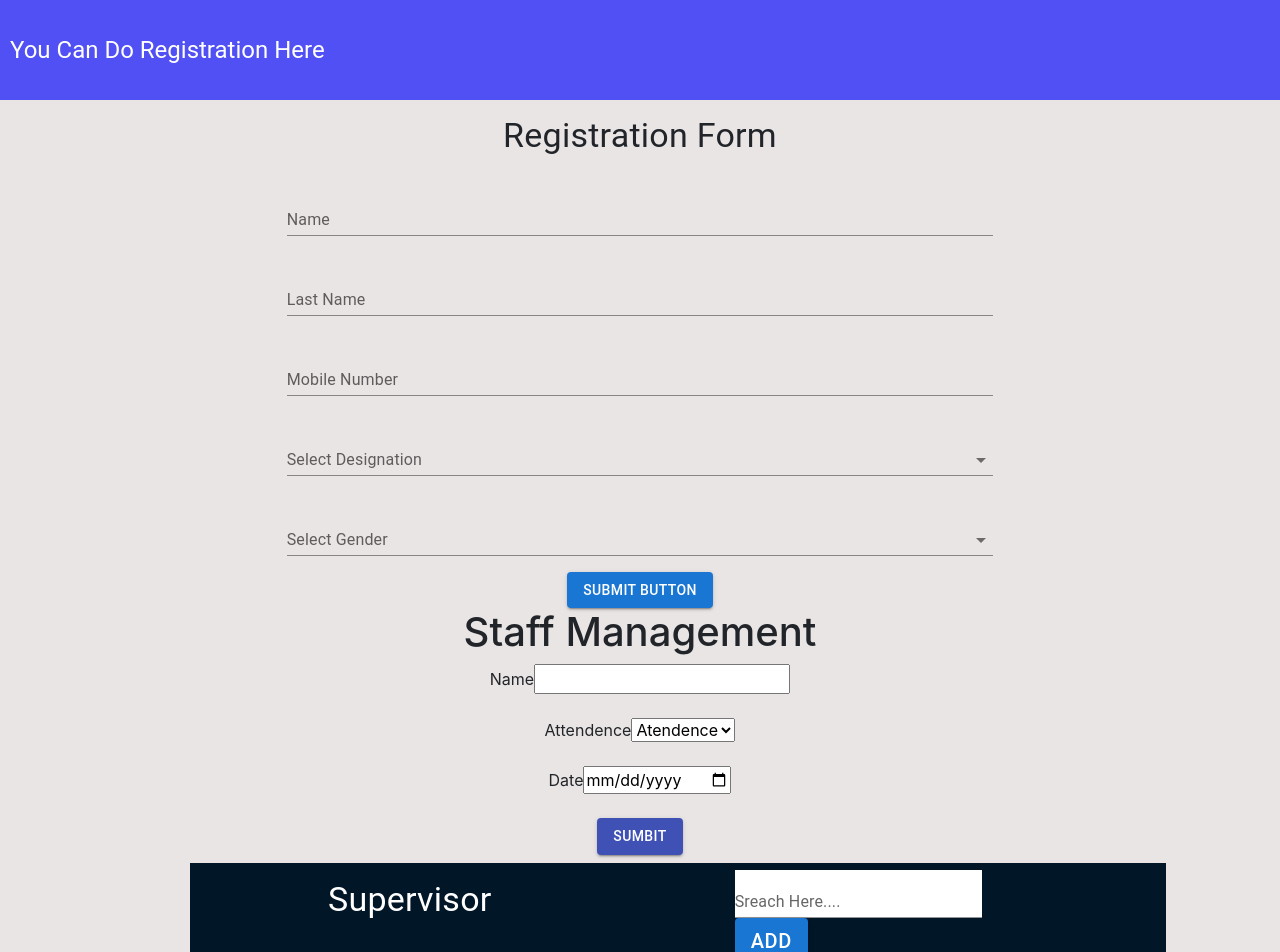
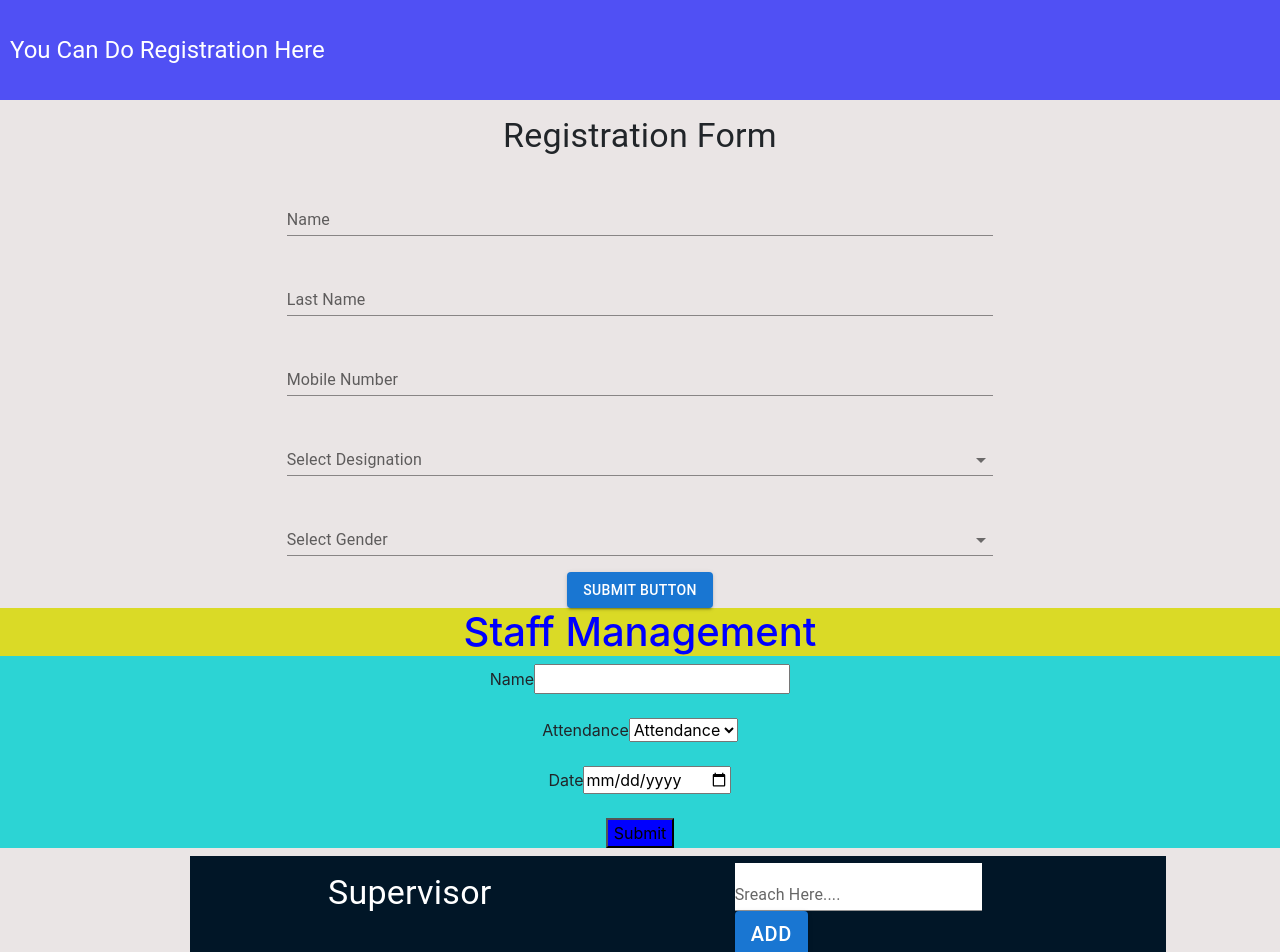
Before and after one commit to sukanyamohanty143/Digital-Staff-Management-System., a React (Create React App) app: page /registration in a window 1280 px wide. Shown: the top 952 px of the page. Built offline with nearby package versions, Linux system fonts and the light colour scheme.

Commit message:
to store the data of staff management

```diff
--- /dev/null
+++ b/src/Components/Pages/Staff.css
@@ -0,0 +1,23 @@
+
+.h1{
+    color: blue;
+    background-color: rgb(218, 218, 38);
+}
+.staff{
+    background-color:rgb(44, 212, 212);
+}
+.form{
+    background-color: aquamarine;
+}
+.l1{
+    background-color: rgb(44, 212, 212);
+}
+.l2{
+    background-color: rgb(44, 212, 212);
+}
+.l3{
+    background-color: rgb(44, 212, 212);
+}
+.b1{
+    background-color: blue;
+}
--- a/src/Components/Pages/Staff.js
+++ b/src/Components/Pages/Staff.js
@@ -1,31 +1,65 @@
-import React from "react";
-import { Button } from "@material-ui/core";
-const Staff=()=>{
-    return(
-        <center>
-        <div>
-            <h1>Staff Management </h1>
-            <label htmlFor="Name">Name   </label>
-            <input type="text"/>
-            <br></br><br></br>
-            <label htmlFor="Attendence">Attendence   </label>
+import "./Staff.css";
+import React, { useState } from "react";
 
-            <select>
+const Staff = () => {
+  const [date, setDate] = useState("");
+  const [name, setName] = useState("");
+  const [attendance, setAttendance] = useState("Attendence");
 
-            <option value="Attendence">Atendence</option>
+  const handleSubmit = (e) => {
+    e.preventDefault();
+    console.log("Name:", name);
+    console.log("Attendance:", attendance);
+    console.log("Date:", date);
+  };
+
+  return (
+    <center>
+      <div className="staff">
+        <h1 className="h1">Staff Management</h1>
+        <form  className="form1" onSubmit={handleSubmit}>
+          <label className="l1" htmlFor="Name">
+            Name
+          </label>
+          <input
+            type="text"
+            value={name}
+            onChange={(e) => setName(e.target.value)}
+          />
+          <br></br>
+          <br></br>
+          <label className="l2" htmlFor="Attendance">
+            Attendance
+          </label>
+          <select
+            value={attendance}
+            onChange={(e) => setAttendance(e.target.value)}
+          >
+            <option value="Attendence">Attendance</option>
             <option value="Present">Present</option>
             <option value="Absent">Absent</option>
+          </select>
+          <br></br>
+          <br></br>
+          <label className="l3" htmlFor="date">
+            Date
+          </label>
+          <input
+            type="date"
+            id="date"
+            name="date"
+            value={date}
+            onChange={(e) => setDate(e.target.value)}
+          />
+          <br></br>
+          <br></br>
+          <button className="b1" type="submit">
+            Submit
+          </button>
+        </form>
+      </div>
+    </center>
+  );
+};
 
-            </select><br></br><br></br>
-            <label for="birthday">Date    </label>
-             <input type="date" id="date" name="date"/><br></br><br></br>
-
-
-
-
-            <Button variant="contained" color="primary">Sumbit</Button>
-        </div>
-        </center>
-    )
-}
-export default Staff
+export default Staff;
```
